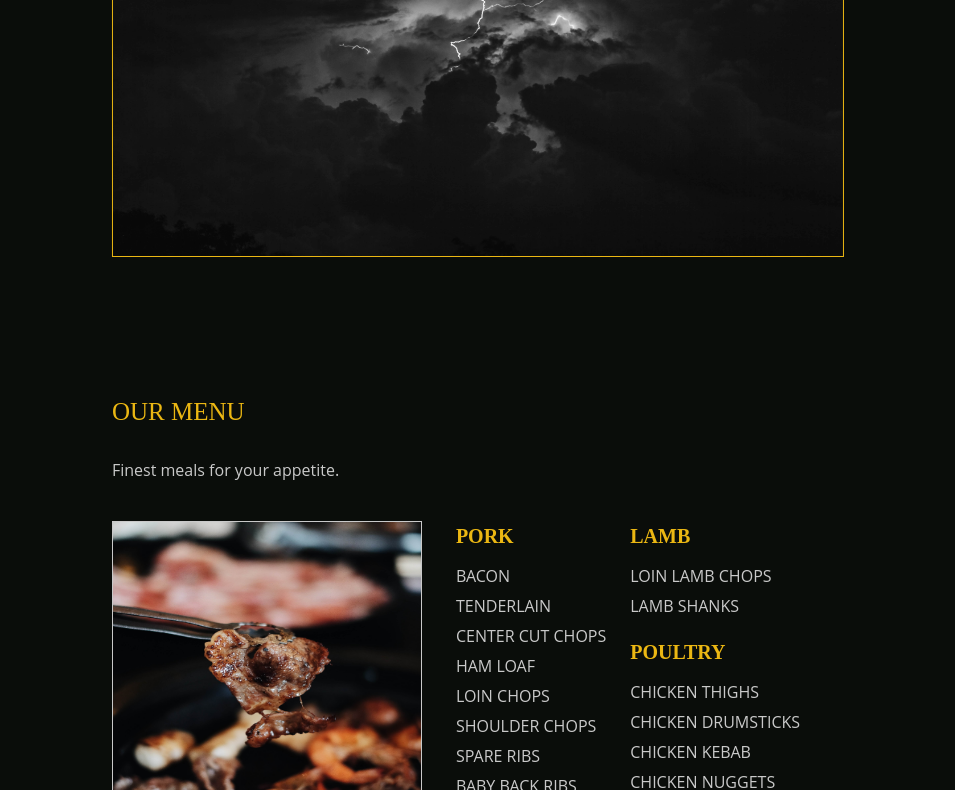
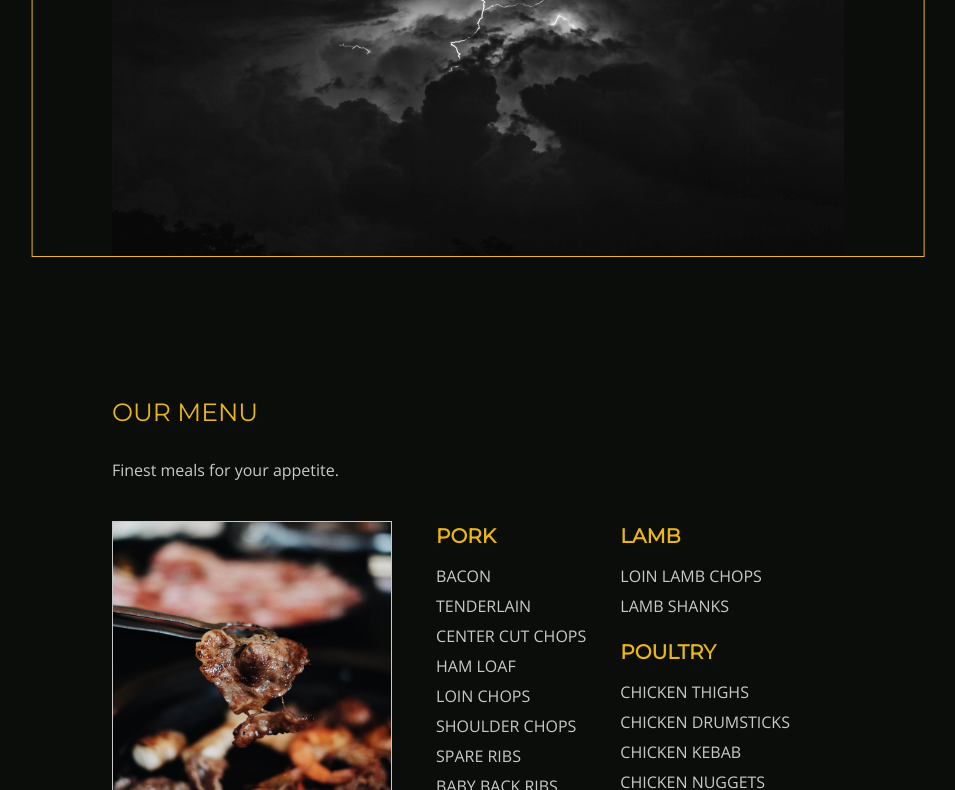
Before and after one commit to fiveft55/bbq, a plain HTML site: page index.html in a window 1280 px wide. Shown: the part 2010-2800 px from the top of the page, without its empty margins (162-1117 px from the left). Drawn offline with nearby package versions, Linux system fonts and the light colour scheme.

Commit message:
Add files via upload

```diff
--- a/css/style.scss
+++ b/css/style.scss
@@ -1,5 +1,7 @@
 // Style for BBQ & Grill //
 //
+// @imports
+@import url("https://fonts.googleapis.com/css2?family=Montserrat&family=Open+Sans&family=Playfair+Display:wght@700&family=Rajdhani:wght@600&display=swap");
 // __variables
 
 /* Colors */
@@ -11,14 +13,14 @@ $social: #00acee; //#4c68d7;
 $insta: #bc2a8d;
 
 /* Fonts */
-$logo: Rajdhani;
-$titleText: Gontserrat;
-$header: "Playfair Display";
-$text_font: "Open Sans";
+$logo: "Rajdhani", sans-serif;
+$titleText: "Montserrat", sans-serif;
+$header: "Playfair Display", serif;
+$text_font: "Open Sans", sans-serif;
 
 /* Desktop Variables */
 $text_res: 376px;
-$mobile: 576px; // mobiles and similar
+$mobile: 576px; //412px; //576px; // mobiles and similar
 $tablet: 768px; // Tablets and mini-pc
 $laptop: 992px; // Laptops and normal desktops
 $desktop: 1200px; //Large desktop
@@ -79,8 +81,7 @@ header {
   //height: 80px;
   //
   @include max-resolution($mobile) {
-    padding-left: 13% !important;
-    padding-right: 13% !important;
+    padding: 1em 0 5px 1em !important;
   }
 
   nav {
@@ -117,7 +118,7 @@ header {
       //border: 1px solid coral;
       padding: 0px 8px !important;
       @include max-resolution($mobile) {
-        padding: 0 6px !important;
+        padding: 0 4px !important;
       }
     }
   }
@@ -126,19 +127,31 @@ header {
 section.hero {
   //border: 1px solid coral;
   position: relative;
+  @include max-resolution($mobile) {
+    padding: 0 !important;
+  }
   div.image-container {
     img {
       height: 600px;
       width: 80%;
-      box-shadow: 10px 10px 40px $body;
+      //box-shadow: 10px 10px 40px $body;
+      @include max-resolution($mobile) {
+        padding: 0 !important;
+        width: 95%;
+        height: 440px;
+      }
     }
   }
   div.hero-header {
+    //border: 1px solid aliceblue;
     position: absolute;
     bottom: 0;
     left: 18%;
     transform: translate(0%, 47%); // horizontal and vertical
     //border: 1px solid white;
+    @include max-resolution($mobile) {
+      transform: translate(-18%, 47%);
+    }
 
     h3,
     h3 span {
@@ -151,8 +164,9 @@ section.hero {
       letter-spacing: 5px;
       @include max-resolution($mobile) {
         //color: red !important;
-        font-size: 3rem !important;
-        line-height: 60px;
+        font-size: 2.25rem !important;
+        line-height: 40px;
+        letter-spacing: 2.5px;
       }
     }
 
@@ -168,6 +182,10 @@ section.welcome {
   .welcome-text {
     //border: 1px solid green;
     width: 80%;
+    //
+    @include max-resolution($mobile) {
+      width: 100%;
+    }
 
     p {
       margin-top: 130px;
@@ -176,8 +194,9 @@ section.welcome {
       font-size: 1.25rem !important;
       word-spacing: 1px;
       @include max-resolution($mobile) {
-        margin-top: 100px;
+        margin-top: 80px;
         font-size: 17px !important;
+        padding: 0 1em;
         br {
           display: none;
         }
@@ -197,12 +216,16 @@ section.about {
     //border: 1px solid $highlight;
 
     @include max-resolution($mobile) {
-      padding-top: 40px;
+      padding-top: 30px;
+      width: 100%;
     }
 
     article {
       //border: 1px solid white;
       padding: 30px 10% 0 9%;
+      @include max-resolution($mobile) {
+        padding: 30px 1em;
+      }
 
       h5 {
         font-family: $titleText;
@@ -220,16 +243,15 @@ section.about {
       padding-right: 9%;
 
       @include max-resolution($mobile) {
-        padding-top: 30px;
-        padding-left: 9%;
+        padding-left: 1em;
       }
       img {
         width: 350px;
         height: 530px;
         //
         @include max-resolution($mobile) {
-          width: 310px;
-          height: 480px;
+          width: 280px;
+          height: 420px;
         }
       }
       .img-border {
@@ -244,15 +266,15 @@ section.about {
         height: 530px;
         //
         @include max-resolution($mobile) {
-          transform: translate(16%, 9%);
-          width: 310px;
-          height: 480px;
+          transform: translate(14%, 6%);
+          width: 280px;
+          height: 420px;
         }
       }
     }
   }
 }
-
+//
 //
 section.vtour {
   //border: 1px solid coral;
@@ -262,7 +284,8 @@ section.vtour {
     width: 80%;
     padding-top: 100px;
     @include max-resolution($mobile) {
-      padding-top: 80px;
+      padding-top: 60px;
+      width: 100%;
     }
     //margin: auto;
     h5 {
@@ -271,9 +294,15 @@ section.vtour {
       color: $highlight;
       text-transform: uppercase;
       padding: 40px 9% 20px 9%;
+      @include max-resolution($mobile) {
+        padding: 20px 16px;
+      }
     }
     p {
       padding: 0 9% 10px 9%;
+      @include max-resolution($mobile) {
+        padding: 0 0 0 1em;
+      }
     }
   }
   //
@@ -291,6 +320,9 @@ section.vtour {
       padding-left: 9%;
       padding-right: 9%;
       filter: grayscale(100%);
+      @include max-resolution($mobile) {
+        padding: 0;
+      }
     }
     // iframe {
     //   padding: 0 9%;
@@ -302,7 +334,7 @@ section.vtour {
     // }
     span {
       //width: 848.55px;
-      width: 82%;
+      width: 100%;
       height: 450px;
       border: 1.6px solid $highlight;
       //
@@ -320,14 +352,21 @@ section.menu {
   //border: 1px solid coral;
   padding-top: 100px;
   @include max-resolution($mobile) {
-    padding-top: 60px;
+    padding-top: 30px;
   }
   .menu-container {
     //border: 1px solid aliceblue;
     width: 80%;
+    @include max-resolution($mobile) {
+      width: 100%;
+      padding-top: 30px;
+    }
     //
     .menuHeader {
       padding: 40px 9% 20px 9%;
+      @include max-resolution($mobile) {
+        padding-left: 1em;
+      }
       h5 {
         font-family: $titleText;
         font-size: 1.563rem !important;
@@ -343,13 +382,17 @@ section.menu {
       padding-right: 9%;
       //border: 1px solid aliceblue;
       //
+      @include max-resolution($mobile) {
+        padding-left: 1em;
+      }
+      //
       .menu-image {
         //border: 2px solid green;
         padding-right: 30px;
         img {
           border: 1px solid $body_text;
           height: 350px;
-          width: 310px;
+          width: 280px;
         }
       }
       //
@@ -365,6 +408,7 @@ section.menu {
           //border: 1px solid white;
           @include max-resolution($mobile) {
             padding-top: 20px;
+            padding-right: 5px;
           }
           dt {
             color: $highlight;
@@ -416,23 +460,36 @@ section.menu {
 section.gallery {
   //border: 1px solid coral;
   .gallery-contain {
-    //border: 1px solid aliceblue;
+    //border: 1px solid rgb(7, 109, 192);
     width: 80%;
     padding-top: 100px;
+    @include max-resolution($mobile) {
+      width: 100%;
+      padding-top: 60px;
+    }
     //
     .gallery-header {
       padding: 0 9% 0 9%;
+      @include max-resolution($mobile) {
+        padding: 20px 1em;
+      }
       h5 {
         font-family: $titleText;
         font-size: 1.563rem !important;
         color: $highlight;
         text-transform: uppercase;
         padding-bottom: 40px;
+        @include max-resolution($mobile) {
+          padding-bottom: 10px;
+        }
       }
     }
     .gallery-image {
       padding: 0 9% 0 9%;
       //border: 1px solid coral;
+      @include max-resolution($mobile) {
+        padding: 0 1em;
+      }
       //
       img {
         height: 350px;
@@ -449,11 +506,18 @@ section.gallery {
 section.contact-us {
   //border: 1px solid coral;
   section.infoContact {
-    //border: 1px solid aliceblue;
+    //border: 1px solid rgb(0, 136, 255);
     width: 80%;
     padding-top: 100px;
+    @include max-resolution($mobile) {
+      width: 100%;
+      padding-top: 80px;
+    }
     .contact-header {
       padding: 0 9%;
+      @include max-resolution($mobile) {
+        padding: 0 1em;
+      }
       h5 {
         font-family: $titleText;
         font-size: 1.563rem !important;
@@ -465,11 +529,17 @@ section.contact-us {
     //
     .contact-details {
       padding: 0 9% 10px 9%;
+      @include max-resolution($mobile) {
+        padding: 0 0 10px 1em;
+      }
     }
     //
     section.gmap {
       padding: 0 9%;
       width: 100%;
+      @include max-resolution($mobile) {
+        padding: 0 1em;
+      }
       //
       .bdr {
         width: 50px;
@@ -503,10 +573,18 @@ footer {
   .ft-contain {
     padding-top: 50px;
     width: 80%;
-    //border: 1px solid aliceblue;
+    //border: 1px solid rgb(0, 135, 253);
+    //
+    @include max-resolution($mobile) {
+      padding-top: 20px;
+      width: 100%;
+    }
     //
     .copyright {
       padding-left: 9%;
+      @include max-resolution($mobile) {
+        padding-left: 1em;
+      }
       &:hover {
         cursor: default;
         color: $highlight;
@@ -515,14 +593,24 @@ footer {
     //
     .social-media {
       padding-right: 9%;
+      //border: 1px solid green;
+      @include max-resolution($mobile) {
+        padding: 0;
+      }
 
       ul {
+        //border: 1px solid hotpink;
         list-style: none;
+        @include max-resolution($mobile) {
+          padding: 5px 1em;
+        }
         li {
-          padding-left: 8px;
+          //border: 1px solid black;
+          padding: 0 4px;
+          margin-left: 4px;
 
           @include max-resolution($mobile) {
-            padding-left: 6px;
+            padding: 4px;
           }
           //
           &:hover {
--- a/index.html
+++ b/index.html
@@ -18,7 +18,7 @@
         <!-- nav -->
         <nav class="navbar">
               <!-- nav-links -->
-              <ul class="nav d-flex w-100 justify-content-between">
+              <ul class="nav d-flex flex-column flex-sm-row w-100 justify-content-between">
                   <li class="nav-item"><a class="nav-link" id="logo" href="#">Barbeque <span>&</span> Grill</a></li>
                   <div class="d-flex">
                   <li class="nav-item"><a href="##" class="nav-link lkText">Gallery</a></li>
@@ -170,7 +170,7 @@
     <!--Contacts ends-->
     <!--Footer-->
     <footer class="container-md d-flex justify-content-center">
-        <div class="ft-contain d-flex flex-column flex-sm-row justify-content-between">
+        <div class="ft-contain d-flex flex-column flex-sm-row justify-content-sm-between">
             <div class="copyright">&copy;barbeque&gril.com.np, all rights reserved</div>
             <div class="social-media">
                 <ul class="d-flex">
```
Also changed, not shown: css/style.css, 1 other file.
